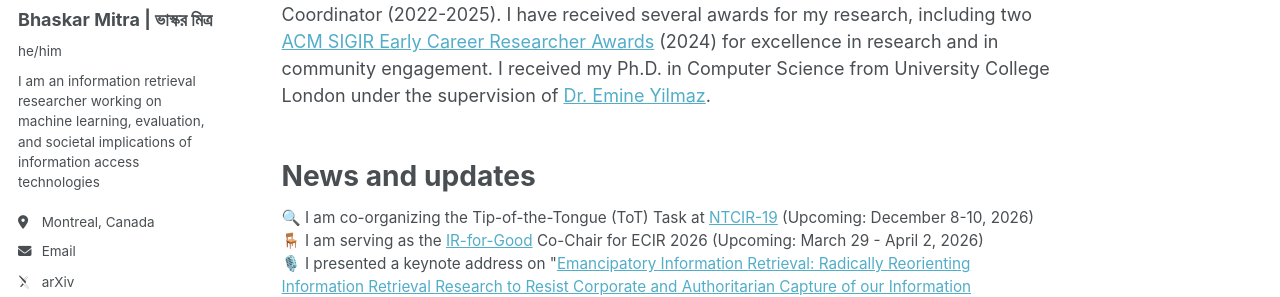
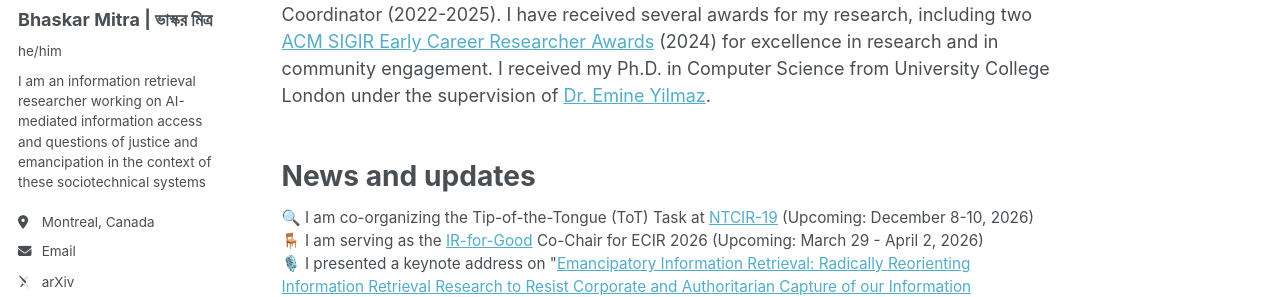
Before and after one commit to bhaskar-mitra/bhaskar-mitra.github.io, a Jekyll site: the page built from _pages/about.md, in a window 1280 px wide. Shown: the part 275-572 px from the top of the page. Built offline with Jekyll 4.4.1, drawn with Linux system fonts in a browser that asks for light colours; some web fonts are replaced.

Commit message:
Update _config.yml

```diff
--- a/_config.yml
+++ b/_config.yml
@@ -12,7 +12,7 @@
 title                    : "Bhaskar Mitra's Website"
 title_separator          : "-"
 name                     : &name "Bhaskar Mitra | ভাস্কর মিত্র"
-description              : &description "I am an information retrieval researcher working on machine learning, evaluation, and societal implications of information access technologies"
+description              : &description "I am an information retrieval researcher working on AI-mediated information access and questions of justice and emancipation in the context of these sociotechnical systems"
 url                      : https://bhaskar-mitra.github.io # the base hostname & protocol for your site e.g. "https://[your GitHub username].github.io" or if you already have some other page hosted on Github then use "https://[your GitHub username].github.io/[Your Repo Name]"
 baseurl                  : "" # the subpath of your site, e.g. "/blog"
 repository               : "bhaskar-mitra/bhaskar-mitra.github.io"
@@ -25,7 +25,7 @@
   avatar           : "https://avatars.githubusercontent.com/u/16622562?v=4"
   name             : "Bhaskar Mitra | ভাস্কর মিত্র"
   pronouns         : "he/him"
-  bio              : "I am an information retrieval researcher working on machine learning, evaluation, and societal implications of information access technologies"
+  bio              : "I am an information retrieval researcher working on AI-mediated information access and questions of justice and emancipation in the context of these sociotechnical systems"
   location         : "Montreal, Canada"
   employer         : # "Red Brick University"
   uri              : # URL
```
